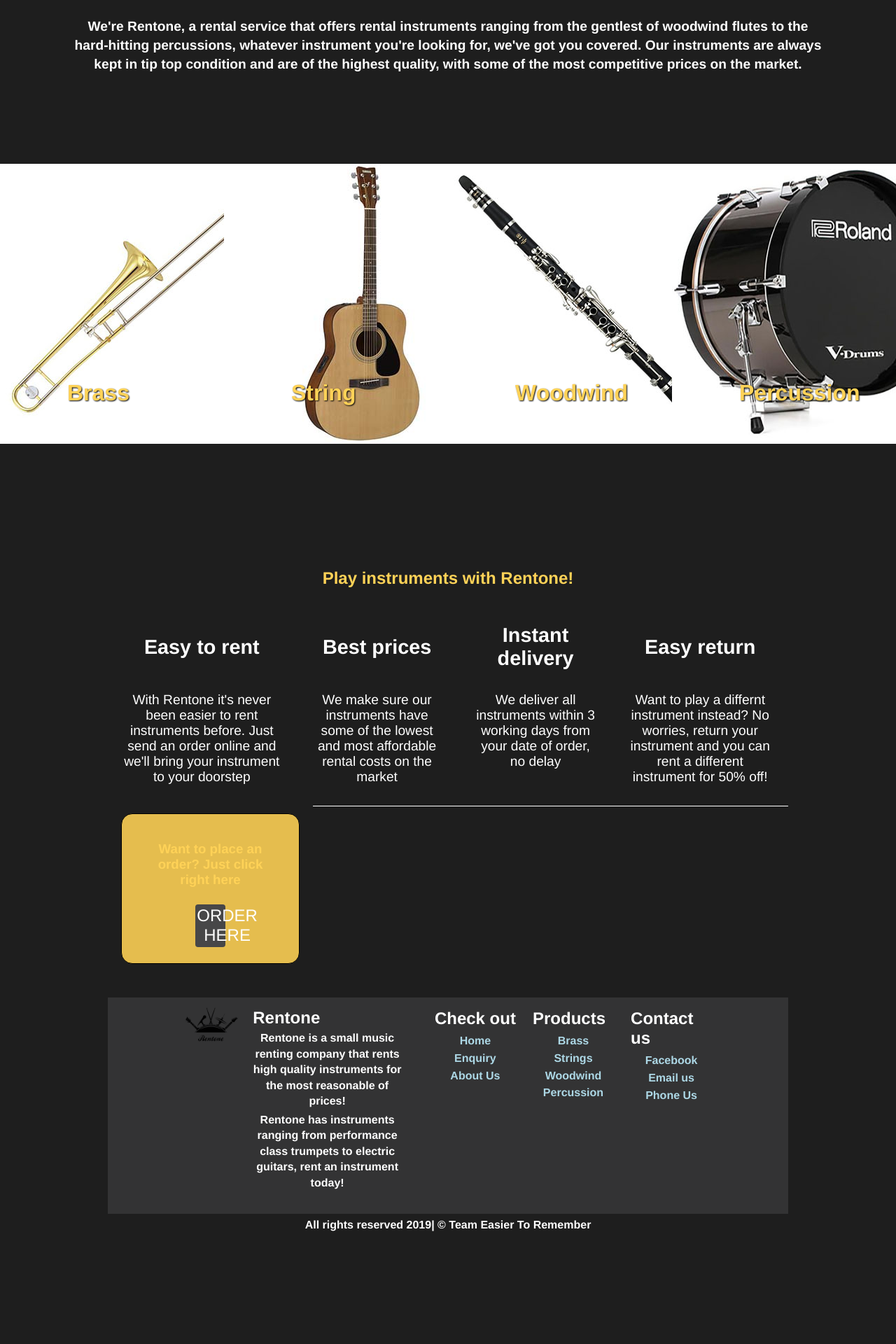
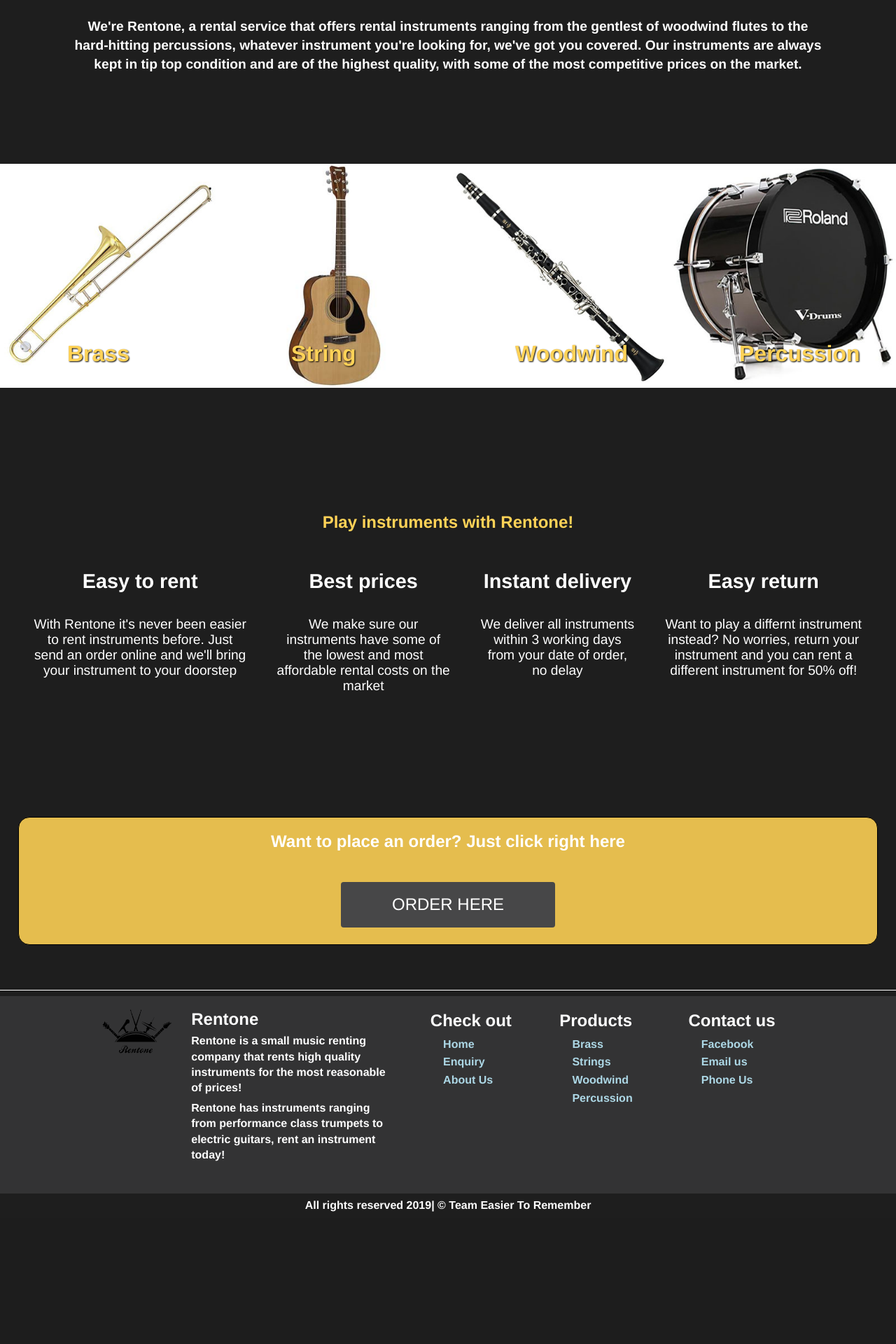
Before and after one commit to Zircon332/WebApp_Assignment, a PHP site: page / in a window 1280 px wide. Shown: the part 1098-3018 px from the top of the page at 70% size. After the commit the page ends 2829 px from the top, so only its background shows below. Run offline with PHP 8.4, Linux system fonts and the light colour scheme.

Commit message:
fixed index

```diff
--- a/assign1/index.html
+++ b/assign1/index.html
@@ -88,7 +88,7 @@
     		rent a different instrument for 50% off!</td>
     	</tr>
     </table>
-  </div>
+  </section>
 
   <aside id="homeenq">
     <h1> Want to place an order? Just click right here </h1>
@@ -129,7 +129,6 @@
       <p class="footer_copyright">All rights reserved 2019| &copy; Team Easier To Remember</p>
   </footer>
 
-
 </body>
 
 </html>
--- a/assign1/styles/style.css
+++ b/assign1/styles/style.css
@@ -35,18 +35,6 @@ h2{
 #banner {
   height: 90vh;
   background-image: url(image/banner2.jpg);
-}
-
-section {
-  text-align: center;
-  margin: 2% 10%;
-}
-
-aside {
-  border-radius: .8em;
-  border: 1px solid #00BFFF;
-  margin: 1% 10% 2%;
-  padding: 2% 4%;
 }
 
 hr {
@@ -296,6 +284,10 @@ footer p{
   overflow: hidden;
 }
 
+#cat1 img, #cat2 img, #cat3 img, #cat4 img{
+  width: 100%;
+}
+
 #cat1 h2, #cat2 h2, #cat3 h2, #cat4 h2{
 	top:70%;
 	left:30%;
@@ -323,29 +315,29 @@ footer p{
 }
 
 #about h1{
-	padding-bottom:1%;
-	text-align:center;
-	color:#ffd257;
+	padding-bottom: 1%;
+	text-align: center;
+	color: #ffd257;
 }
 
 #about table th, #about table td{
-	padding:20px;
+	padding: 20px;
 	color: white;
-	font-size:120%;
-	text-align:center;
+	font-size: 120%;
+	text-align: center;
 }
 
 #about table th{
-	padding-bottom:1%;
-	font-size:180%;
+	padding-bottom: 1%;
+	font-size: 180%;
 }
 
 #homeenq{
-	text-align:center;
-	background-color:#e5bd4e;
-	border:1px solid black;
-	margin:2% 2% 5%;
-	border-radius:1em;
+	text-align: center;
+	background-color: #e5bd4e;
+	border: 1px solid black;
+	margin: 2% 2% 5%;
+	border-radius: 1em;
 }
 
 .button {
@@ -385,7 +377,6 @@ footer p{
 	opacity: 1;
 	right: 0;
 }
-
 
 
 
@@ -529,6 +520,18 @@ ol li table th, ol li table td{
   margin: 4em 5% 0;
 }
 
+section.form {
+  text-align: center;
+  margin: 2% 10%;
+}
+
+aside.form {
+  border-radius: .8em;
+  border: 1px solid #00BFFF;
+  margin: 1% 10% 2%;
+  padding: 2% 4%;
+}
+
 form {
   margin: 0 1% 0;
   padding: 0 9% 5%;
@@ -645,7 +648,7 @@ input[type=reset]:hover, input[type=submit]:hover {
     width: 52%;
   }
 
-  aside {
+  aside.form {
     float: left;
     width: 18%;
     margin: 0;
```
Also changed, not shown: assign1/enquiry.html (+1 -6 lines).
